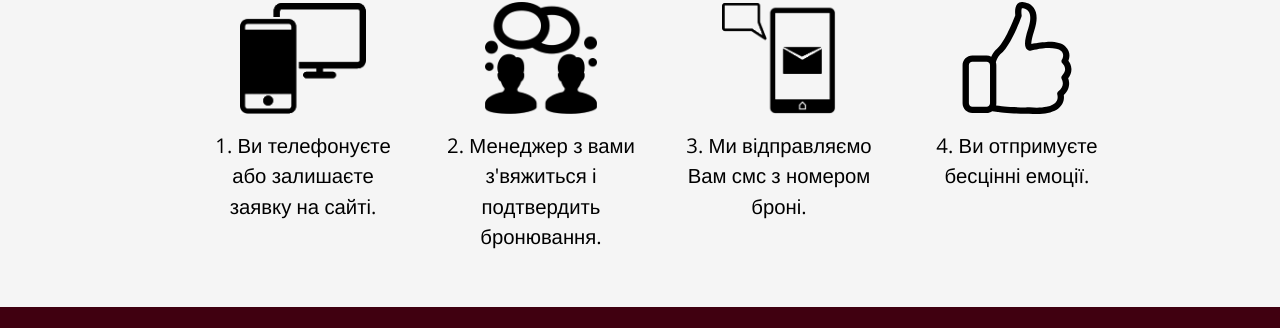
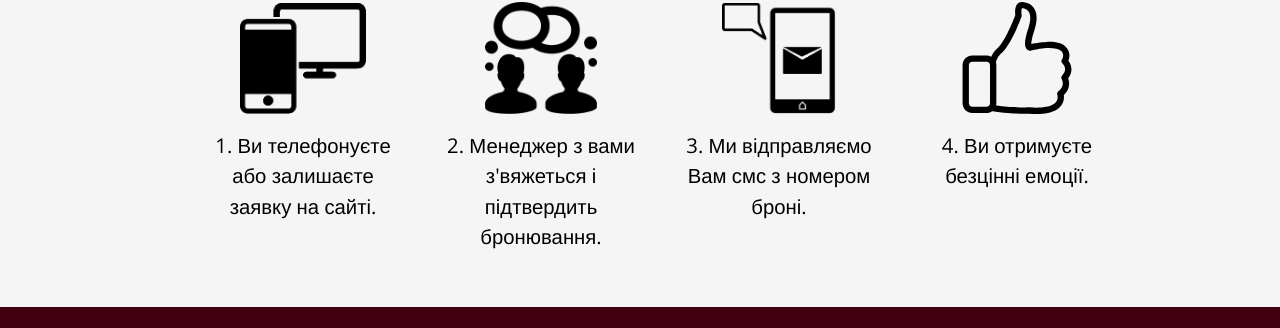
Before and after one commit to Andreyfilko/go-jump, a Jekyll site: the page built from index.md, in a window 1280 px wide and 900 px high, scrolled down 3019 px. Shown: the part 129-457 px from the top of the window. Built offline with Jekyll 4.4.1, drawn with Linux system fonts in a browser that asks for light colours; some web fonts are replaced.

Commit message:
Update scheme.html

```diff
--- a/_includes/scheme.html
+++ b/_includes/scheme.html
@@ -8,7 +8,7 @@
             </li>
             <li>
                 <img src="assets/img/scheme-speak.png">
-                <div class="title">2. Менеджер з вами з'вяжиться і подтвердить бронювання.</div>
+                <div class="title">2. Менеджер з вами з'вяжеться і підтвердить бронювання.</div>
             </li>
             <li>
                 <img src="assets/img/scheme-message.png">
@@ -16,7 +16,7 @@
             </li>
             <li>
                 <img src="assets/img/scheme-like.svg">
-                <div class="title">4. Ви отпримуєте бесцінні емоції.</div>
+                <div class="title">4. Ви отримуєте безцінні емоції.</div>
             </li>
         </ul>
     </div>
```
